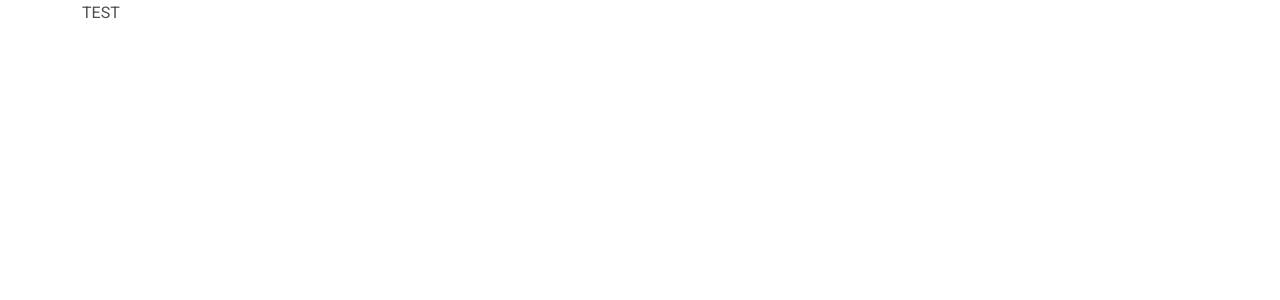
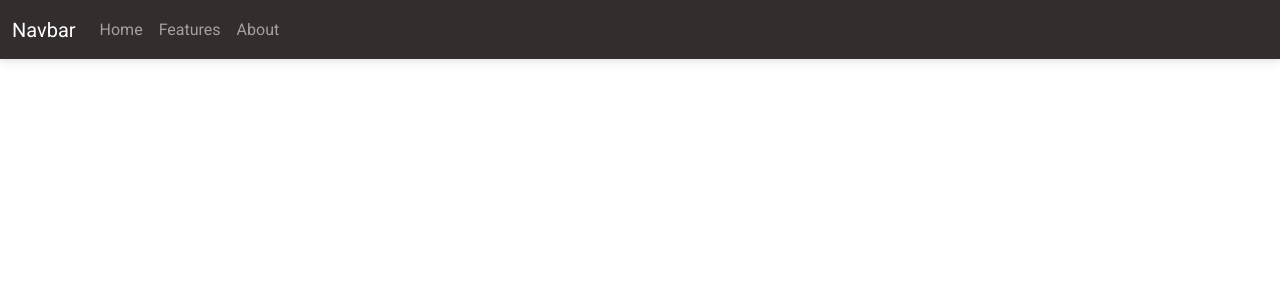
Before and after one commit to amirhatam/cat-fact, a React (Create React App) app: page / in a window 1280 px wide. Shown: the top 300 px of the page. Built offline with nearby package versions, Linux system fonts and the light colour scheme.

Commit message:
add Navbar Page to project

```diff
--- a/src/App.js
+++ b/src/App.js
@@ -1,13 +1,17 @@
-import { MDBContainer } from 'mdb-react-ui-kit';
+import { } from 'mdb-react-ui-kit';
 import React from 'react';
+import Main from './components/Main';
+import NavbarPage from './components/Navbar';
+
 
 
 function App() {
   return (
-    <MDBContainer >
-      TEST
+    <section >
+      <NavbarPage />
+      <Main />
 
-    </MDBContainer>
+    </section>
   );
 }
 
--- /dev/null
+++ b/src/components/Main.jsx
@@ -0,0 +1,13 @@
+import React, { useEffect, useState } from 'react'
+import axios from 'axios'
+
+
+export default function Main() {
+
+
+    return (
+        <div>
+
+        </div>
+    )
+}
--- /dev/null
+++ b/src/components/Navbar.jsx
@@ -0,0 +1,49 @@
+import React, { useState } from 'react';
+import {
+  MDBNavbar,
+  MDBContainer,
+  MDBIcon,
+  MDBNavbarNav,
+  MDBNavbarItem,
+  MDBNavbarLink,
+  MDBNavbarToggler,
+  MDBNavbarBrand,
+  MDBCollapse
+} from 'mdb-react-ui-kit';
+
+export default function NavbarPage() {
+  const [showNavColorSecond, setShowNavColorSecond] = useState(false);
+
+  return (
+    <MDBNavbar expand='lg' dark bgColor='dark'>
+      <MDBContainer fluid>
+        <MDBNavbarBrand href='#'>Navbar</MDBNavbarBrand>
+        <MDBNavbarToggler
+          type='button'
+          data-target='#navbarColor02'
+          aria-controls='navbarColor02'
+          aria-expanded='false'
+          aria-label='Toggle navigation'
+          onClick={() => setShowNavColorSecond(!showNavColorSecond)}
+        >
+          <MDBIcon icon='bars' fas />
+        </MDBNavbarToggler>
+        <MDBCollapse show={showNavColorSecond} navbar id='navbarColor02'>
+          <MDBNavbarNav className='me-auto mb-2 mb-lg-0'>
+            <MDBNavbarItem className='active'>
+              <MDBNavbarLink aria-current='page' href='#'>
+                Home
+              </MDBNavbarLink>
+            </MDBNavbarItem>
+            <MDBNavbarItem>
+              <MDBNavbarLink href='#'>Features</MDBNavbarLink>
+            </MDBNavbarItem>
+            <MDBNavbarItem>
+              <MDBNavbarLink href='#'>About</MDBNavbarLink>
+            </MDBNavbarItem>
+          </MDBNavbarNav>
+        </MDBCollapse>
+      </MDBContainer>
+    </MDBNavbar>
+  );
+}
```
Also changed, not shown: 1 other file (tests, documents, lock files or other folders).
